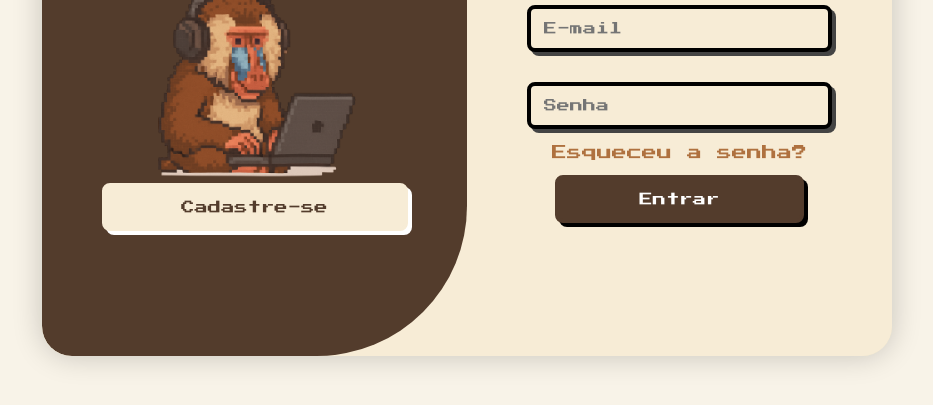
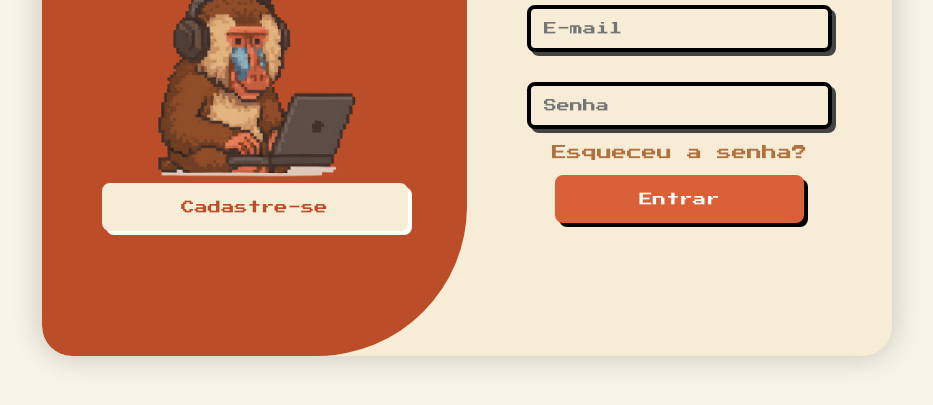
Before and after one commit to RebekaLima/visualExperimentalTCC, a plain HTML site: page index.html in a window 1280 px wide. Shown: the part 319-724 px from the top of the page, without its empty margins (173-1106 px from the left). Drawn offline with nearby package versions, Linux system fonts and the light colour scheme.

Commit message:
color change

```diff
--- a/style.css
+++ b/style.css
@@ -33,7 +33,7 @@ body {
     background: #f7ecd6;
     display: flex;
     align-items: center;
-    color: #533c2c;
+    color: #da6037;
     text-align: center;
     padding: 40px;
     z-index: 1;
@@ -105,10 +105,10 @@ form {
 .btn {
     width: 72%;
     height: 48px;
-    background: #533c2c;
+    background: #da6037;
     color: #ffffff;
     border-radius: 8px;
-    border: 4px solid #533c2c;
+    border: 4px solid #da6037;
     image-rendering: pixelated;
     box-shadow: 4px 4px 0px #000000;
     cursor: pointer;
@@ -126,7 +126,7 @@ form {
     left: -250%;
     width: 300%;
     height: 100%;
-    background: #533c2c;
+    background: #bb4e29;
     border-radius: 150px;
     z-index: 2;
     transition: 1.8s ease-in-out;
@@ -188,7 +188,7 @@ form {
     width: 72%;
     height: 48px;
     background: #f7ecd6;
-    color: #533c2c;
+    color: #bb4e29;
     border-radius: 8px;
     border: 4px solid #f7ecd6;
     image-rendering: pixelated;
@@ -200,7 +200,7 @@ form {
     width: 72%;
     height: 48px;
     background: #f7ecd6;
-    color: #533c2c;
+    color: #bb4e29;
     border-radius: 8px;
     border: 4px solid #f7ecd6;
     image-rendering: pixelated;
```
